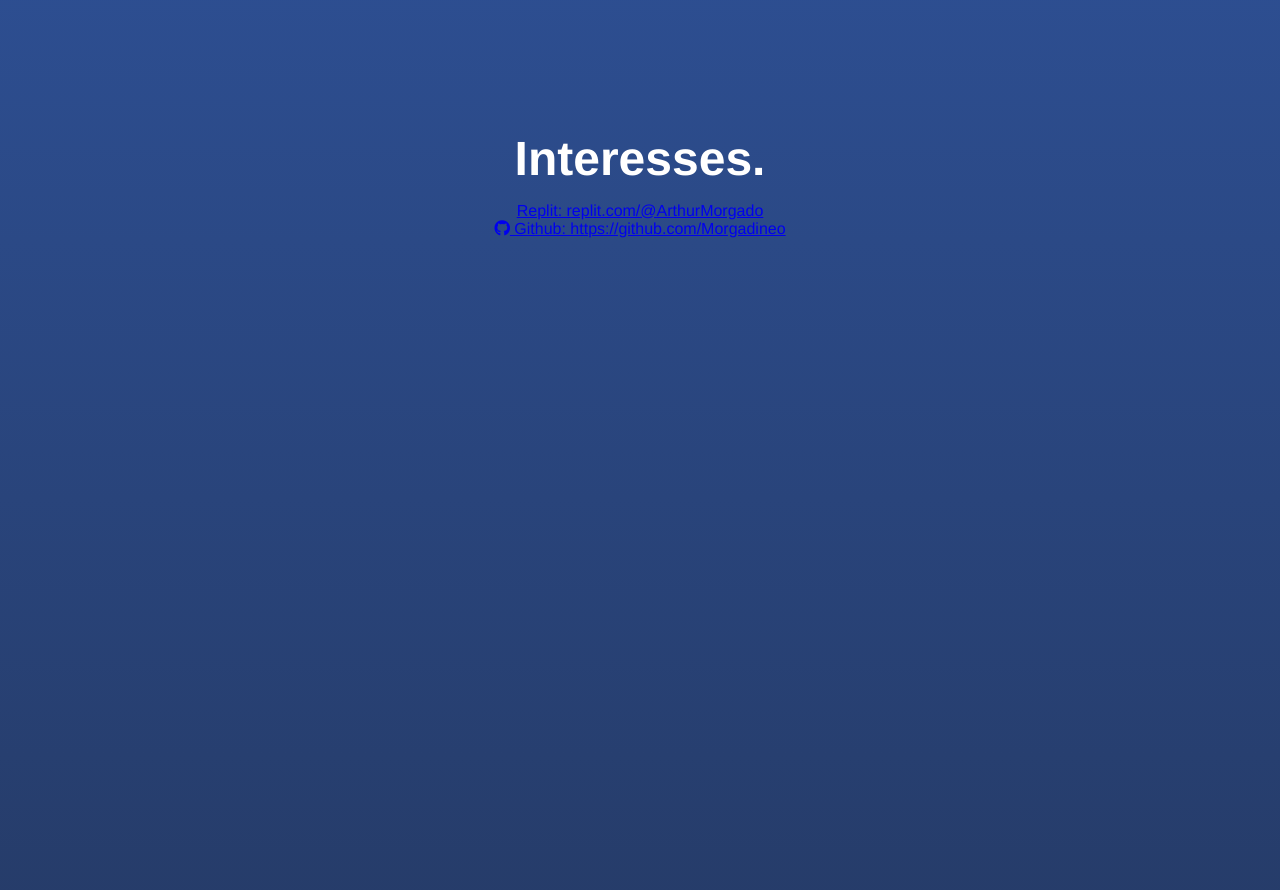
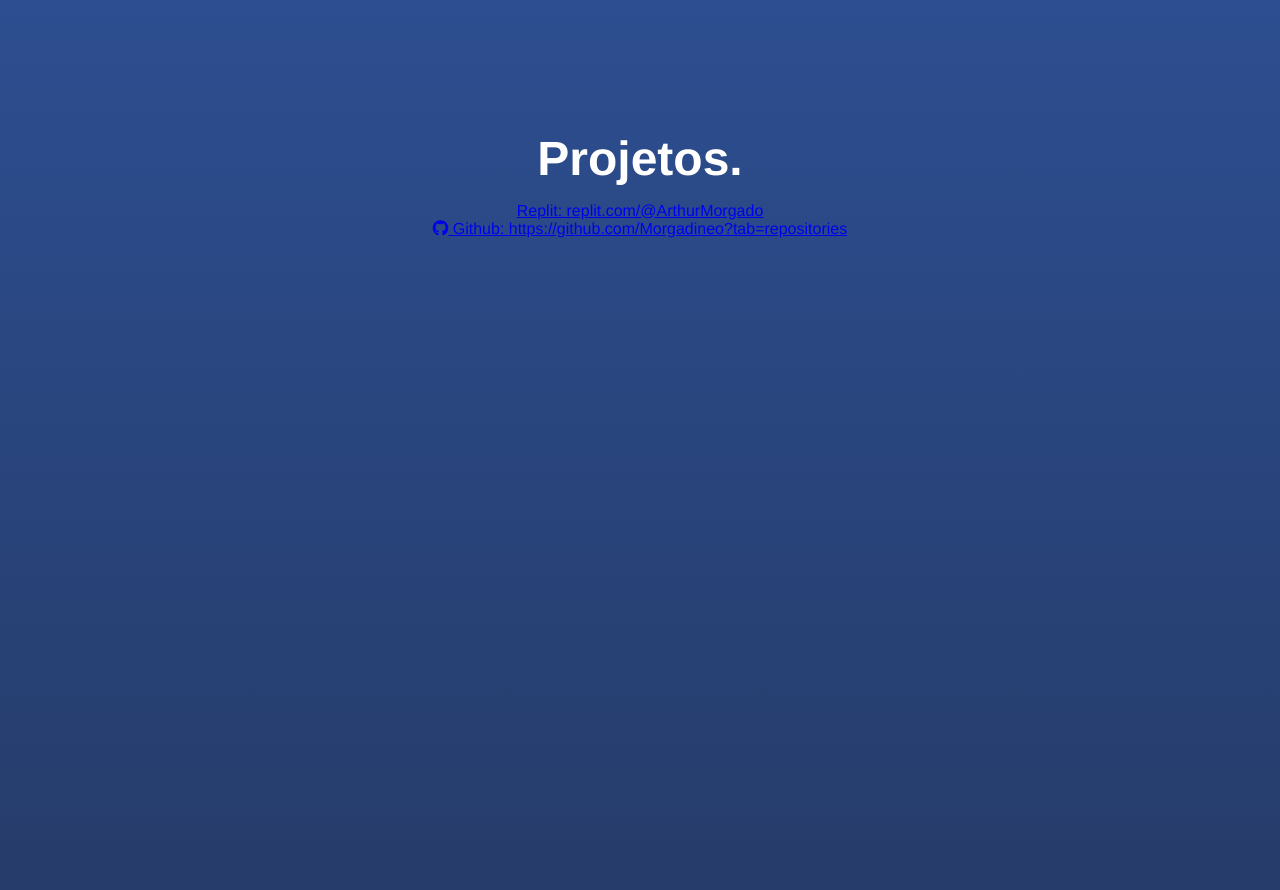
Before and after one commit to Morgadineo/About-me, a plain HTML site: page index.html in a window 1280 px wide. Shown: the part 2360-3250 px from the top of the page. Drawn offline with Linux system fonts and the light colour scheme; a script that the page names is missing.

Commit message:
Update index.html

```diff
--- a/index.html
+++ b/index.html
@@ -45,10 +45,10 @@
         </section>
 
         <section id="Projetos">
-            <h1>Interesses.</h1>
+            <h1>Projetos.</h1>
                 <a href="https://replit.com/@ArthurMorgado" target="_blank">Replit: replit.com/@ArthurMorgado</a>
                 <a href="https://github.com/Morgadineo" target="_blank"><i class="fab fa-github"></i> Github:
-                https://github.com/Morgadineo</a>
+                    https://github.com/Morgadineo?tab=repositories</a>
         </section>
 
         <section id="Interesses">
@@ -69,4 +69,5 @@
     </main>
 
 </body>
+
 </html>
```
